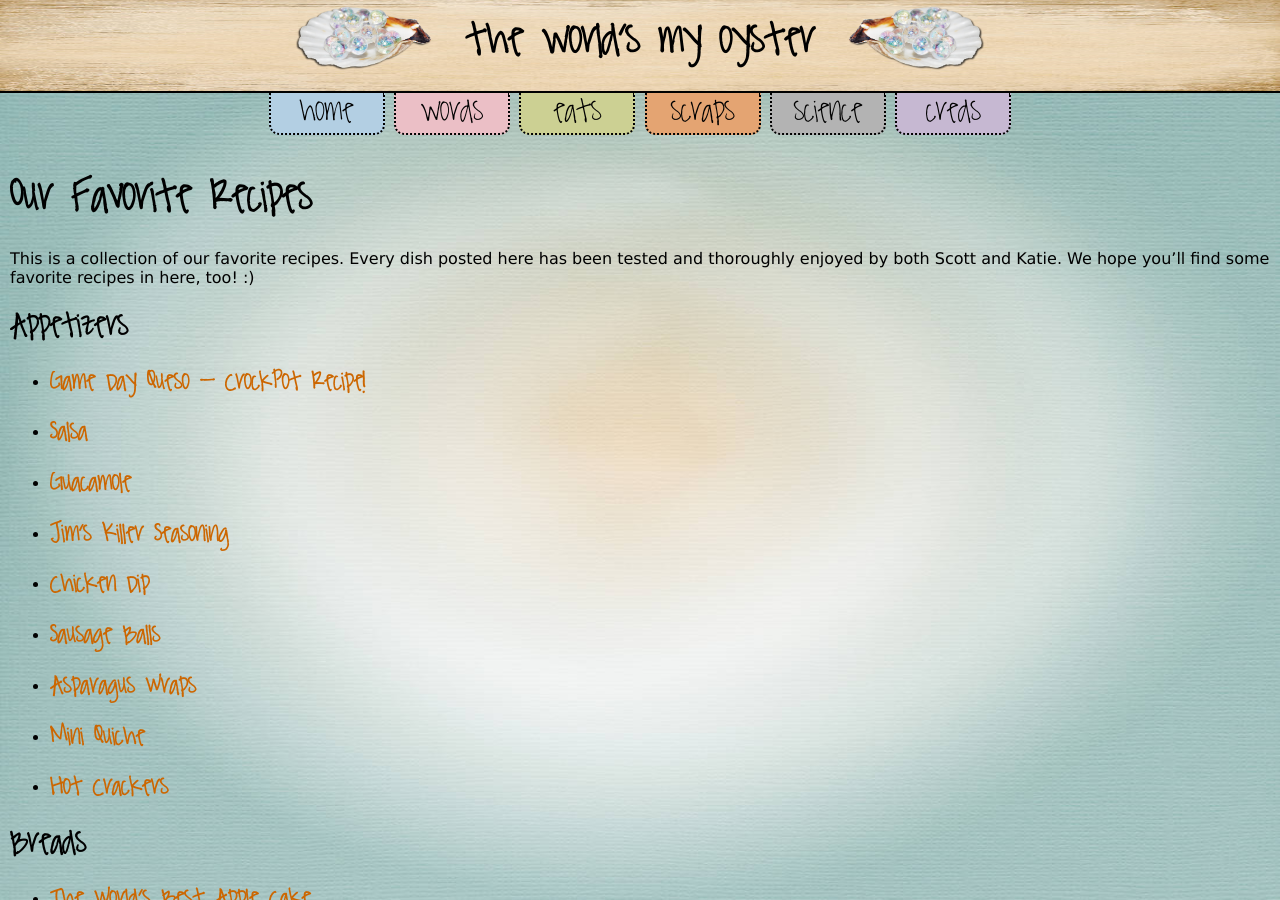
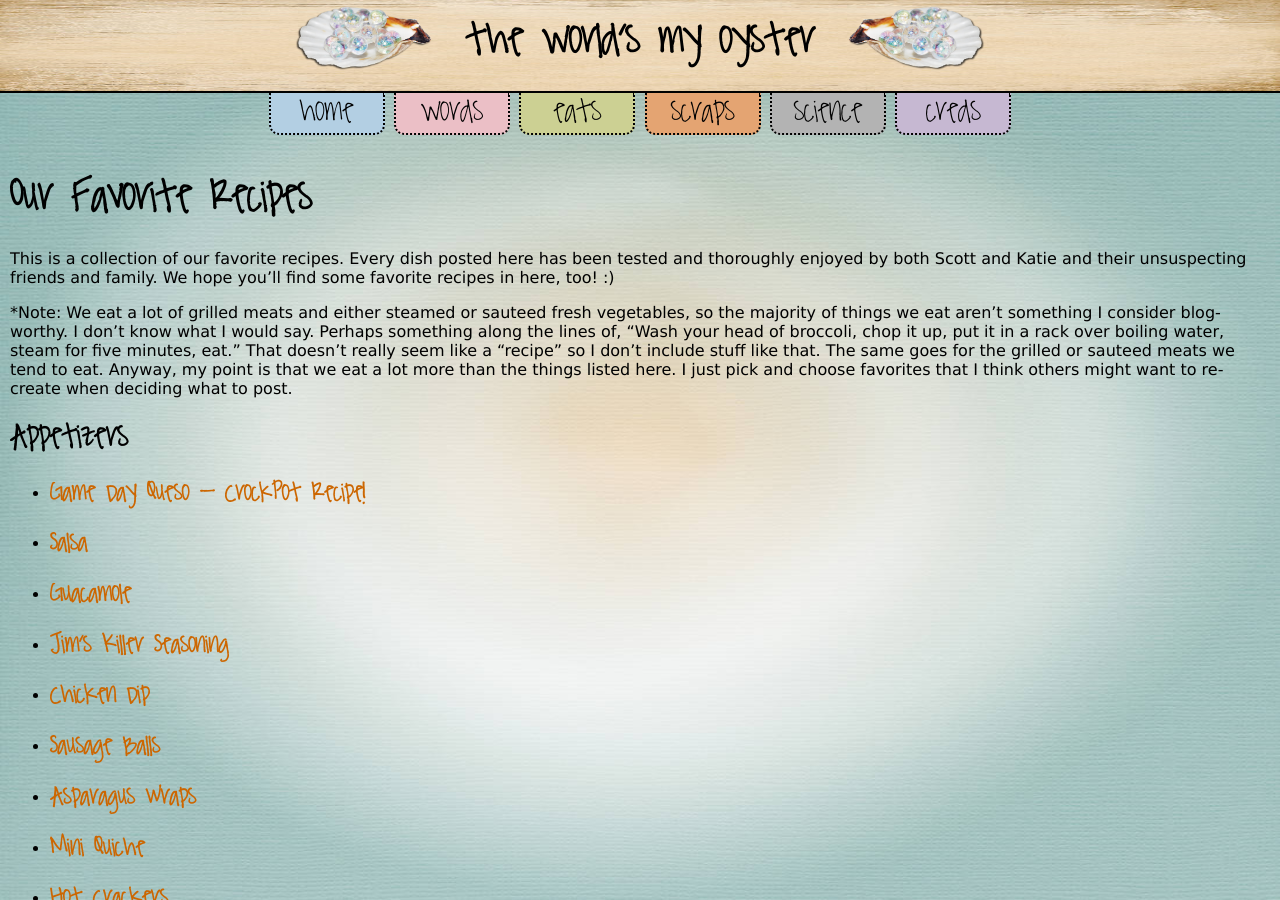
Before and after one commit to kpetersen/kpetersen.github.io, a Jekyll site: the page built from eats/index.markdown, in a window 1280 px wide and 900 px high. Built offline with Jekyll 4.4.1, drawn with Linux system fonts in a browser that asks for light colours.

Commit message:
updated eats home page

```diff
--- a/eats/index.markdown
+++ b/eats/index.markdown
@@ -5,7 +5,12 @@ section: eats
 ---
 
 # Our Favorite Recipes
-This is a collection of our favorite recipes. Every dish posted here has been tested and thoroughly enjoyed by both Scott and Katie. We hope you'll find some favorite recipes in here, too! :)
+This is a collection of our favorite recipes. Every dish posted here has been tested and thoroughly enjoyed by both Scott and Katie and their unsuspecting friends and family. We hope you'll find some favorite recipes in here, too! :)
+
+*Note: We eat a lot of grilled meats and either steamed or sauteed fresh vegetables, so the majority of things we eat aren't something I consider blog-worthy. I don't know what I would say.
+Perhaps something along the lines of, "Wash your head of broccoli, chop it up, put it in a rack over boiling water, steam for five minutes, eat." That doesn't really seem like a "recipe" so
+I don't include stuff like that. The same goes for the grilled or sauteed meats we tend to eat. Anyway, my point is that we eat a lot more than the things listed here. I just pick and choose
+favorites that I think others might want to re-create when deciding what to post.
 
 ## Appetizers
 {% for post in site.categories.appetizers %}
```
